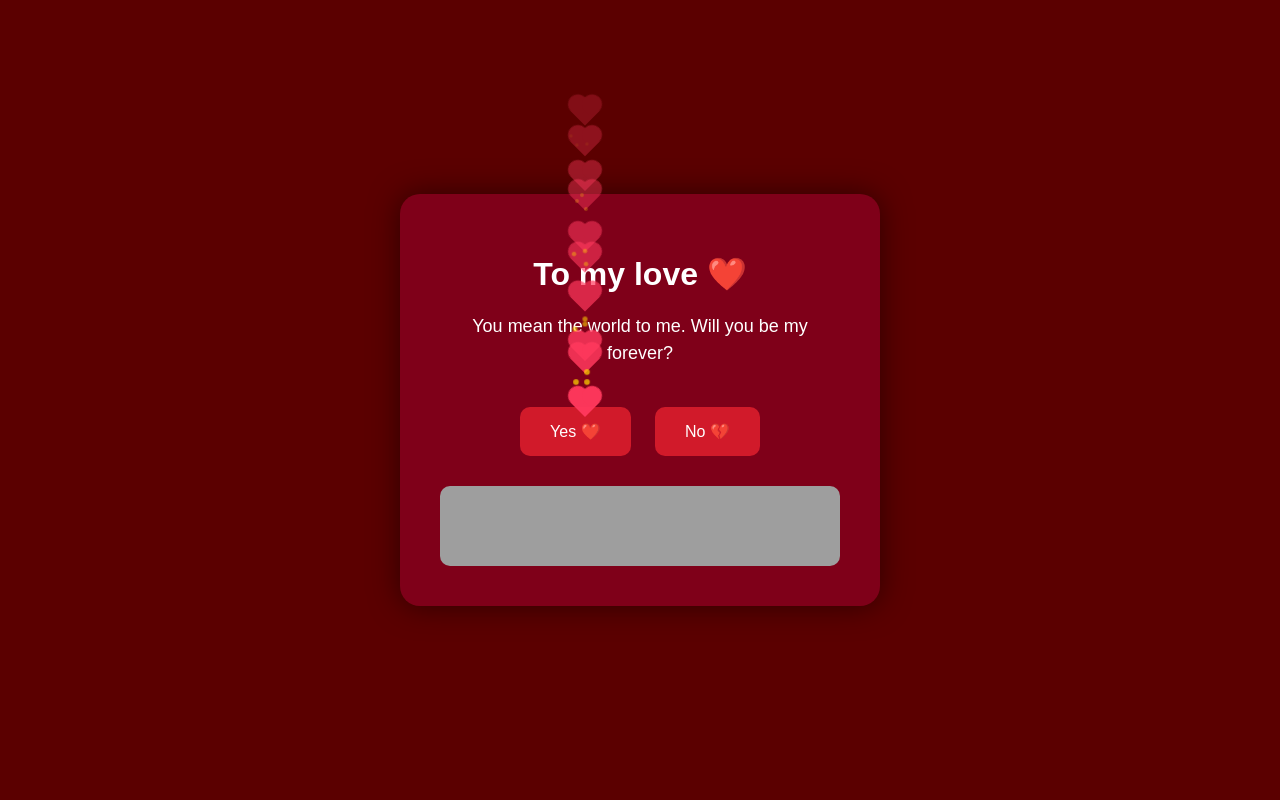
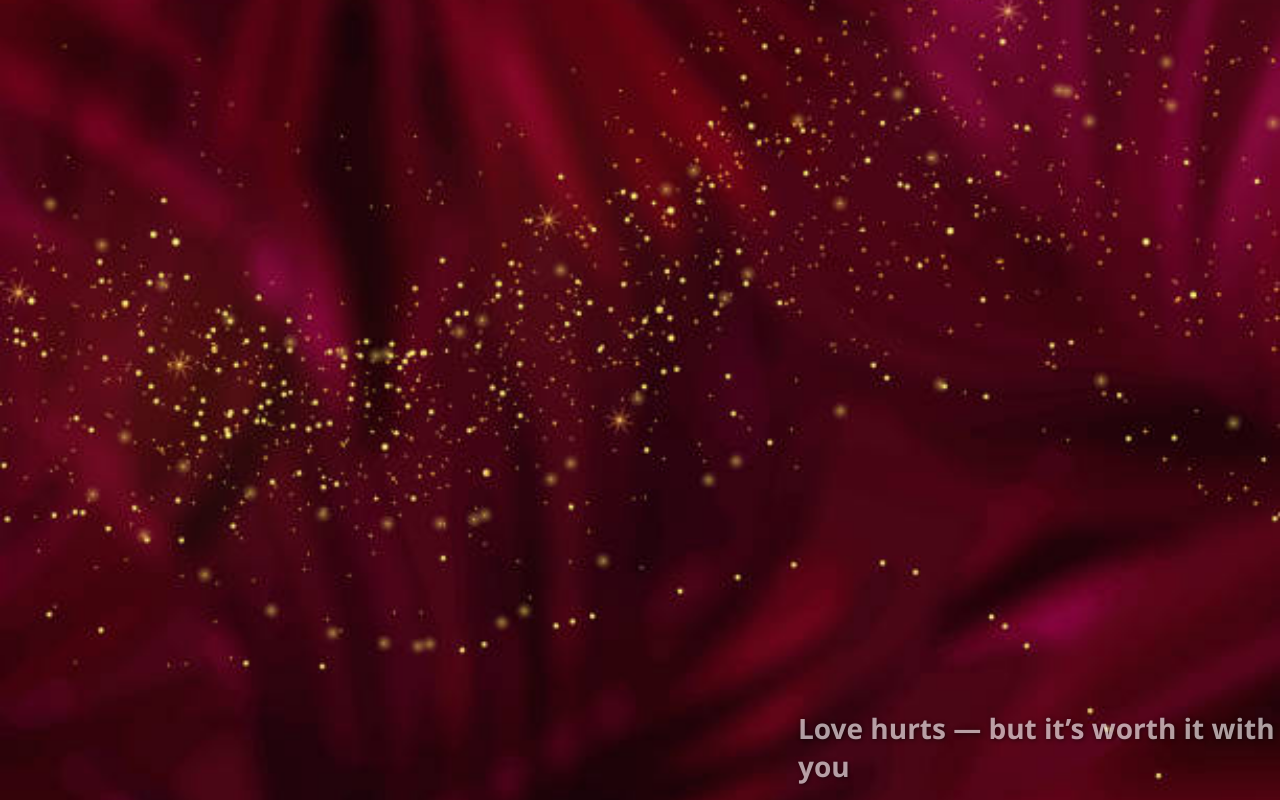
Before and after one commit to Kimatta-Lukae/valentines-gift-, a plain HTML site: page index.html in a window 1280 px wide. Both pictures are taken after a click on the button "Yes ❤️". Drawn offline with Linux system fonts and the light colour scheme; grey boxes are pictures that could not be loaded.

Commit message:
Add files via upload

```diff
--- a/index.html
+++ b/index.html
@@ -3,161 +3,185 @@
 <head>
 <meta charset="UTF-8">
 <meta name="viewport" content="width=device-width, initial-scale=1.0">
-<title>Happy Valentine’s Day ❤️</title>
+<title>Mi Alma ❤️</title>
+
 <style>
-    body {
-        margin: 0;
-        font-family: 'Arial', sans-serif;
-        background-color: #5B0000; /* wine red */
-        color: #fff;
+body{
+    margin:0;
+    height:100vh;
+    overflow:hidden;
+    font-family:'Segoe UI',sans-serif;
+    color:white;
+    background: url('pic 3.jpg') no-repeat center center fixed;
+    background-size: cover;
     display: flex;
     justify-content: center;
-        align-items: center;
-        height: 100vh;
-        overflow: hidden;
+    align-items: center; /* center the card vertically & horizontally */
 }
-    .card {
-        background-color: #7F0019;
-        padding: 40px;
-        border-radius: 20px;
-        text-align: center;
-        box-shadow: 0 0 30px rgba(0,0,0,0.5);
-        max-width: 400px;
-        transition: transform 0.3s ease;
+
+/* CARD */
+.card{
+    position:relative;
+    background:rgba(0,0,0,0.35);
+    backdrop-filter: blur(12px);
+    padding:50px 40px;
+    border-radius:18px;
+    text-align:center;
+    width:90%;
+    max-width:480px;
+    z-index:2;
+    box-shadow:0 20px 40px rgba(0,0,0,.4);
+    transition: all .6s ease;
 }
-    .card.pop {
-        transform: scale(1.05);
+
+.card.pop{ transform:scale(1.06); }
+.card.fadeOut{ opacity:0; transform:scale(.9); pointer-events:none; }
+
+button{
+    background:#a3002a;
+    border:none;
+    color:white;
+    padding:16px 32px;
+    border-radius:12px;
+    font-size:18px;
+    margin:12px;
+    cursor:pointer;
+    transition:.25s;
 }
-    h1 {
-        margin-bottom: 20px;
+
+button:hover{
+    background:#d1003a;
+    transform:translateY(-2px);
 }
-    p {
-        margin-bottom: 30px;
-        font-size: 18px;
-        line-height: 1.5;
+
+/* FLOATING TEXT */
+.floatText{
+    position:absolute;
+    font-size:28px; /* enlarged font for clarity */
+    font-weight: 600;
+    opacity:.75;
+    animation: floatUp 8s linear forwards;
+    pointer-events:none;
+    text-shadow: 1px 1px 5px black; /* optional for readability */
 }
-    button {
-        background-color: #D11A2A;
-        border: none;
-        padding: 15px 30px;
-        margin: 10px;
-        border-radius: 10px;
-        font-size: 16px;
-        cursor: pointer;
-        color: #fff;
-        transition: 0.3s;
-    }
-    button:hover {
-        background-color: #FF385C;
-    }
-    iframe {
-        margin-top: 20px;
-        border: none;
-        width: 100%;
-        height: 80px;
-        border-radius: 10px;
-        display: none; /* hidden until yes clicked */
-    }
-    /* floating hearts */
-    .heart {
-        position: absolute;
-        width: 20px;
-        height: 20px;
-        background-color: #FF385C;
-        transform: rotate(-45deg);
-        animation: float 2s linear forwards;
-        z-index: 999;
-    }
-    .heart::before,
-    .heart::after {
-        content: "";
-        position: absolute;
-        width: 20px;
-        height: 20px;
-        background-color: #FF385C;
-        border-radius: 50%;
-    }
-    .heart::before { top: -10px; left: 0; }
-    .heart::after { left: 10px; top: 0; }
-    /* sparkles */
-    .sparkle {
-        position: absolute;
-        width: 6px;
-        height: 6px;
-        background-color: #FFD700;
-        border-radius: 50%;
-        opacity: 0.8;
-        animation: sparkleAnim 1s linear forwards;
-        z-index: 1000;
-    }
-    @keyframes float {
-        0% { transform: translateY(0) rotate(-45deg); opacity: 1; }
-        100% { transform: translateY(-400px) rotate(-45deg); opacity: 0; }
-    }
-    @keyframes sparkleAnim {
-        0% { transform: translateY(0) scale(1); opacity: 0.8; }
-        100% { transform: translateY(-300px) scale(0.5); opacity: 0; }
+
+@keyframes floatUp{
+    from{transform:translateY(0);opacity:.75;}
+    to{transform:translateY(-520px);opacity:0;}
 }
 </style>
 </head>
+
 <body>
+
+<!-- AUDIO -->
+<audio id="loveSong" preload="auto">
+    <source src="audio.mpeg" type="audio/mpeg">
+</audio>
+
+<!-- CARD -->
 <div class="card" id="card">
-    <h1>To my love ❤️</h1>
-    <p>You mean the world to me. Will you be my forever?</p>
+    <h1>To mi alma ❤️</h1>
+    <p>I made this for you.</p>
+    <h2>Do you love me?</h2>
+
     <button id="yesBtn">Yes ❤️</button>
     <button id="noBtn">No 💔</button>
-
-    <!-- YouTube song embed -->
-    <iframe id="song" src="https://www.youtube.com/embed/9d1fGsmJ1hU?autoplay=1&controls=1"></iframe>
 </div>
 
 <script>
-const yesBtn = document.getElementById('yesBtn');
-const noBtn = document.getElementById('noBtn');
-const song = document.getElementById('song');
-const card = document.getElementById('card');
+const audio = document.getElementById("loveSong");
+const body = document.body;
 
-function createHeart(x, y) {
-    const heart = document.createElement('div');
-    heart.classList.add('heart');
-    heart.style.left = x + 'px';
-    heart.style.top = y + 'px';
-    heart.style.animationDuration = 2 + Math.random() * 1 + 's';
-    document.body.appendChild(heart);
-    setTimeout(() => heart.remove(), 2000);
+const lines = [
+"Love hurts — but it’s worth it with you",
+"We keep our moments forever",
+"Memories don’t fade — they stay",
+"Close feels closer with you",
+"You’re never alone — not with me",
+"Time stops when it’s us",
+"Hold this — it’s real",
+"Come back to me — always",
+"You feel like home",
+"Still you — every time",
+"No noise — just us",
+"Simple. Real. Ours.",
+"I choose you — quietly and fully",
+"Even distance doesn’t change this",
+"My calm place",
+"This is not temporary",
+"Locked in — heart level",
+"No acting — just feeling",
+"You matter — more than you think",
+"My favorite presence",
+"Same choice — every day",
+"If it’s you — I’m there",
+"Real stays",
+"I'm not loud — but I'm sure",
+"You’re my person",
+"Still choosing you"
+];
 
-    // create sparkles
-    for(let i=0;i<3;i++){
-        const sparkle = document.createElement('div');
-        sparkle.classList.add('sparkle');
-        sparkle.style.left = x + (Math.random()*20-10) + 'px';
-        sparkle.style.top = y + (Math.random()*20-10) + 'px';
-        document.body.appendChild(sparkle);
-        setTimeout(() => sparkle.remove(), 1000);
-    }
+let quoteInterval = null;
+
+function floatLine(text){
+    const el = document.createElement("div");
+    el.className = "floatText";
+    el.innerText = text;
+    el.style.left = Math.random() * (window.innerWidth - 300) + "px"; // allow for bigger text
+    el.style.top = window.innerHeight + "px";
+    document.body.appendChild(el);
+    setTimeout(()=>el.remove(),8000);
 }
 
-yesBtn.addEventListener('click', () => {
-    song.style.display = 'block';
-    card.classList.add('pop');
-    setTimeout(() => card.classList.remove('pop'), 500);
+/* YES BUTTON */
+document.getElementById("yesBtn").onclick = ()=>{
+    const card = document.getElementById("card");
+    card.classList.add("pop");
+    setTimeout(()=>card.classList.add("fadeOut"),400);
 
-    // hearts float from the button
-    const rect = yesBtn.getBoundingClientRect();
-    const heartInterval = setInterval(() => {
-        createHeart(rect.left + rect.width/2, rect.top);
-    }, 200);
+    // Change background to pic2.jpg
+    body.style.background = "url('pic 2.jpg') no-repeat center center fixed";
+    body.style.backgroundSize = "cover";
 
-    // stop after 5 seconds
-    setTimeout(() => clearInterval(heartInterval), 5000);
+    // play audio
+    audio.currentTime=0;
+    audio.play().catch(()=>{});
+
+    // floating quotes every 1.5 seconds
+    let i = 0;
+    quoteInterval = setInterval(()=>{
+        floatLine(lines[i % lines.length]);
+        i++;
+    }, 1500);
+};
+
+// stop floating lines when audio ends
+audio.addEventListener("ended", ()=>{
+    clearInterval(quoteInterval);
 });
 
-noBtn.addEventListener('click', () => {
-    const confirmNo = confirm("Are you sure? I really hope you love me ❤️");
-    if(confirmNo) {
-        alert("Oh no 😢 maybe next time...");
-    }
+/* NO BUTTON RUN AWAY EFFECT */
+const noBtn = document.getElementById("noBtn");
+noBtn.addEventListener("mouseenter", () => {
+    const vw = window.innerWidth;
+    const vh = window.innerHeight;
+
+    const btnWidth = noBtn.offsetWidth;
+    const btnHeight = noBtn.offsetHeight;
+
+    const maxX = vw - btnWidth - 20;
+    const maxY = vh - btnHeight - 20;
+
+    const randomX = Math.random() * maxX;
+    const randomY = Math.random() * maxY;
+
+    noBtn.style.position = "absolute";
+    noBtn.style.left = randomX + "px";
+    noBtn.style.top = randomY + "px";
+    noBtn.style.transition = "all 0.3s ease";
 });
 </script>
+
 </body>
 </html>
```
Also changed, not shown: pic 2.jpg (added), pic 3.jpg (added), 1 other file. Lines whose indentation alone changed are shown as unchanged.
